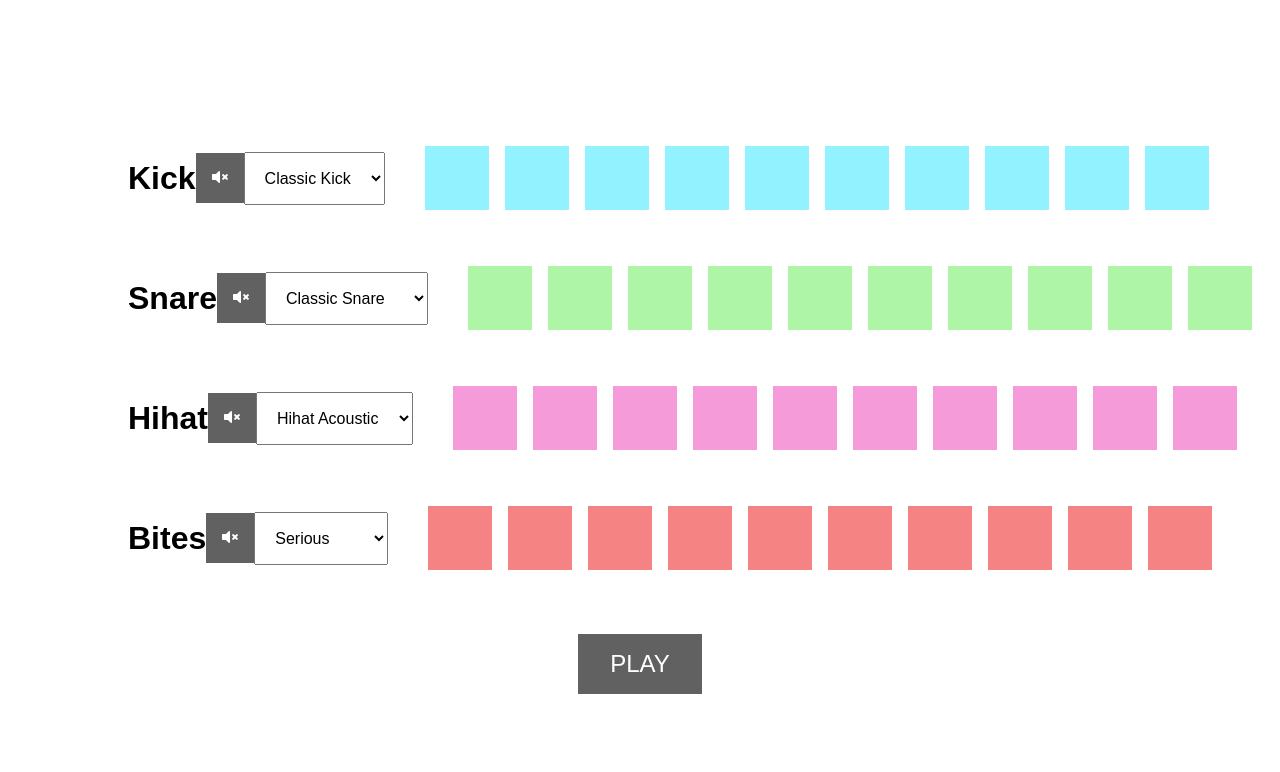
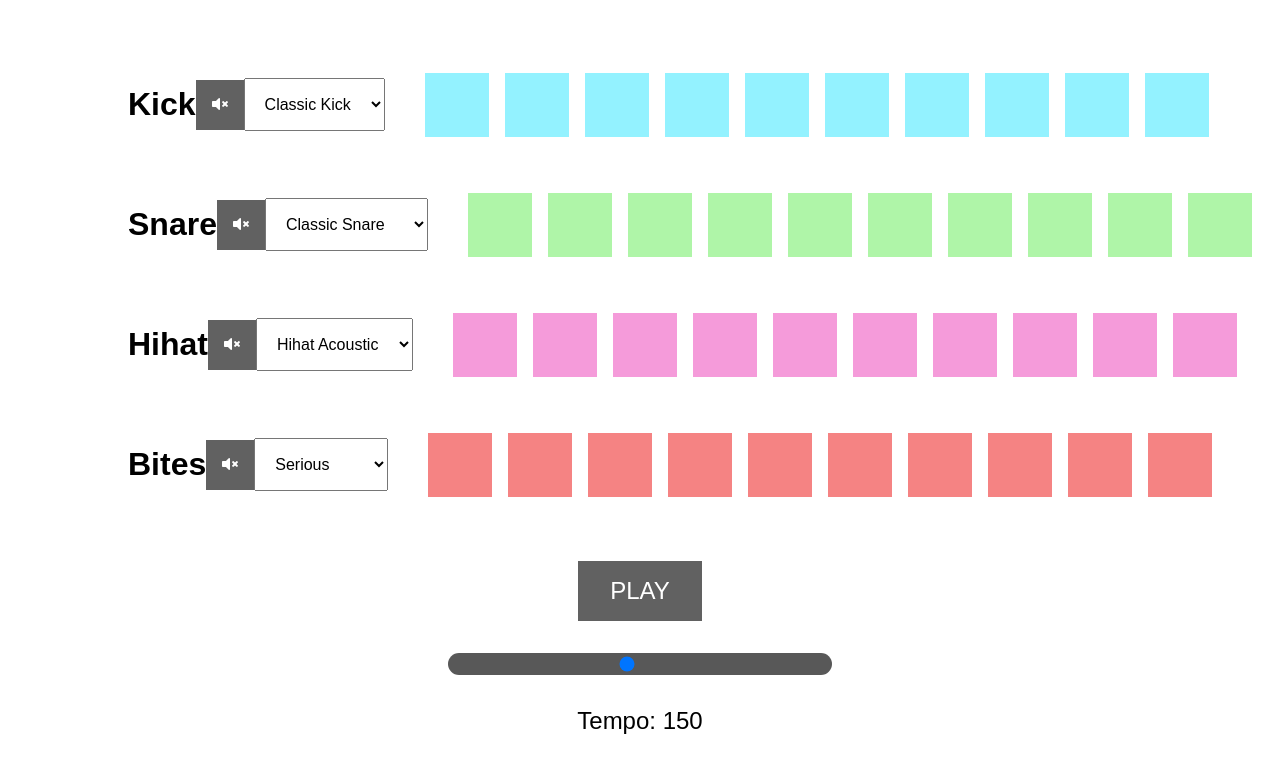
Before and after one commit to Hakobjanov/beat, a plain HTML site: page index.html in a window 1280 px wide. Drawn offline with Linux system fonts and the light colour scheme.

Commit message:
beatbox final

```diff
--- a/app.js
+++ b/app.js
@@ -15,6 +15,7 @@ class DrumKit {
     this.bpm = 150; //beat per monute
     this.isPlayin = null;
     this.selects = document.querySelectorAll("select"); //grabing selects all of them
+    this.tempoSlider = document.querySelector(".tempo-slider");
   }
 
   activePad() {
@@ -132,6 +133,21 @@ class DrumKit {
       }
     }
   }
+
+  changeTempo(e) {
+    const tempoText = document.querySelector(".tempo-nr");
+    this.bpm = e.target.value;
+    tempoText.innerText = e.target.value;
+  }
+
+  updateTempo() {
+    clearInterval(this.isPlayin); //clearing interval for to change the tempo
+    this.isPlayin = null; //getting ready to restart with new tempo
+    const playBtn = document.querySelector(".play");
+    if (playBtn.classList.contains("active")) {
+      this.start();
+    }
+  }
 }
 
 const drumKit = new DrumKit();
@@ -160,3 +176,12 @@ drumKit.muteBtns.forEach((btn) => {
     drumKit.mute(e);
   });
 });
+
+drumKit.tempoSlider.addEventListener("input", function (e) {
+  //input runs many times
+  drumKit.changeTempo(e);
+});
+
+drumKit.tempoSlider.addEventListener("change", function () {
+  drumKit.updateTempo();
+});
--- a/index.html
+++ b/index.html
@@ -140,6 +140,17 @@
         </div>
       </div>
       <button class="play">PLAY</button>
+      <!--tempo-->
+      <div class="tempo">
+        <input
+          type="range"
+          class="tempo-slider"
+          max="300"
+          min="20"
+          value="150"
+        />
+        <p>Tempo: <span class="tempo-nr">150</span></p>
+      </div>
     </div>
 
     <!--tracks-->
--- a/style.css
+++ b/style.css
@@ -120,6 +120,29 @@ select {
   background: rgb(182, 182, 182);
 }
 
+/*tempo*/
+.tempo {
+  width: 30%;
+  margin: 1rem;
+}
+
+.tempo-slider {
+  padding: 0.2rem;
+  -webkit-appearance: none;
+  margin: 1rem 0;
+  width: 100%;
+  position: relative;
+  background-color: rgb(88, 88, 88);
+  cursor: pointer;
+  border-radius: 1rem;
+}
+
+.tempo p {
+  font-size: 1.5rem;
+  margin: 1rem;
+  text-align: center;
+}
+
 /*animations*/
 @keyframes playTrack {
   from {
```
